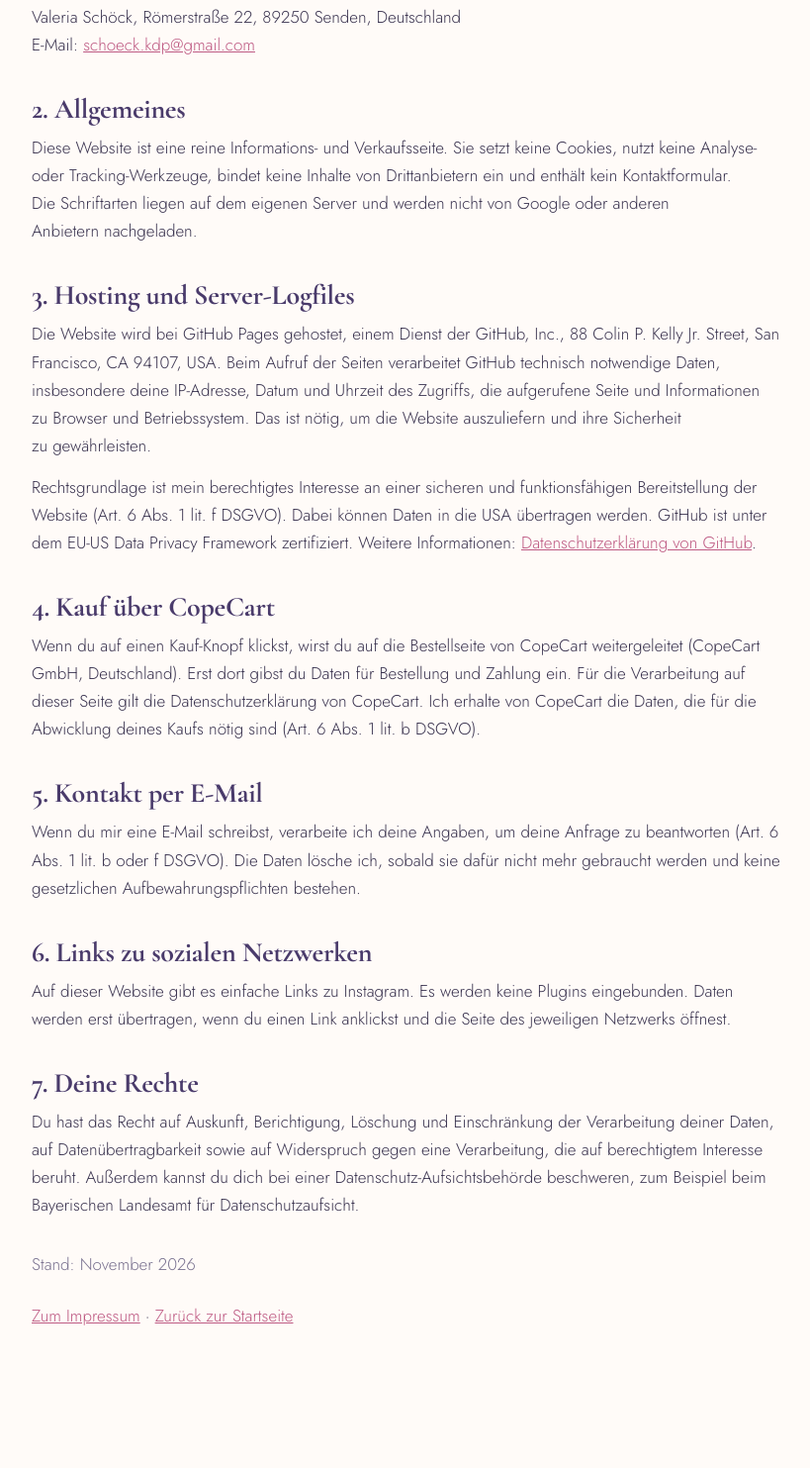
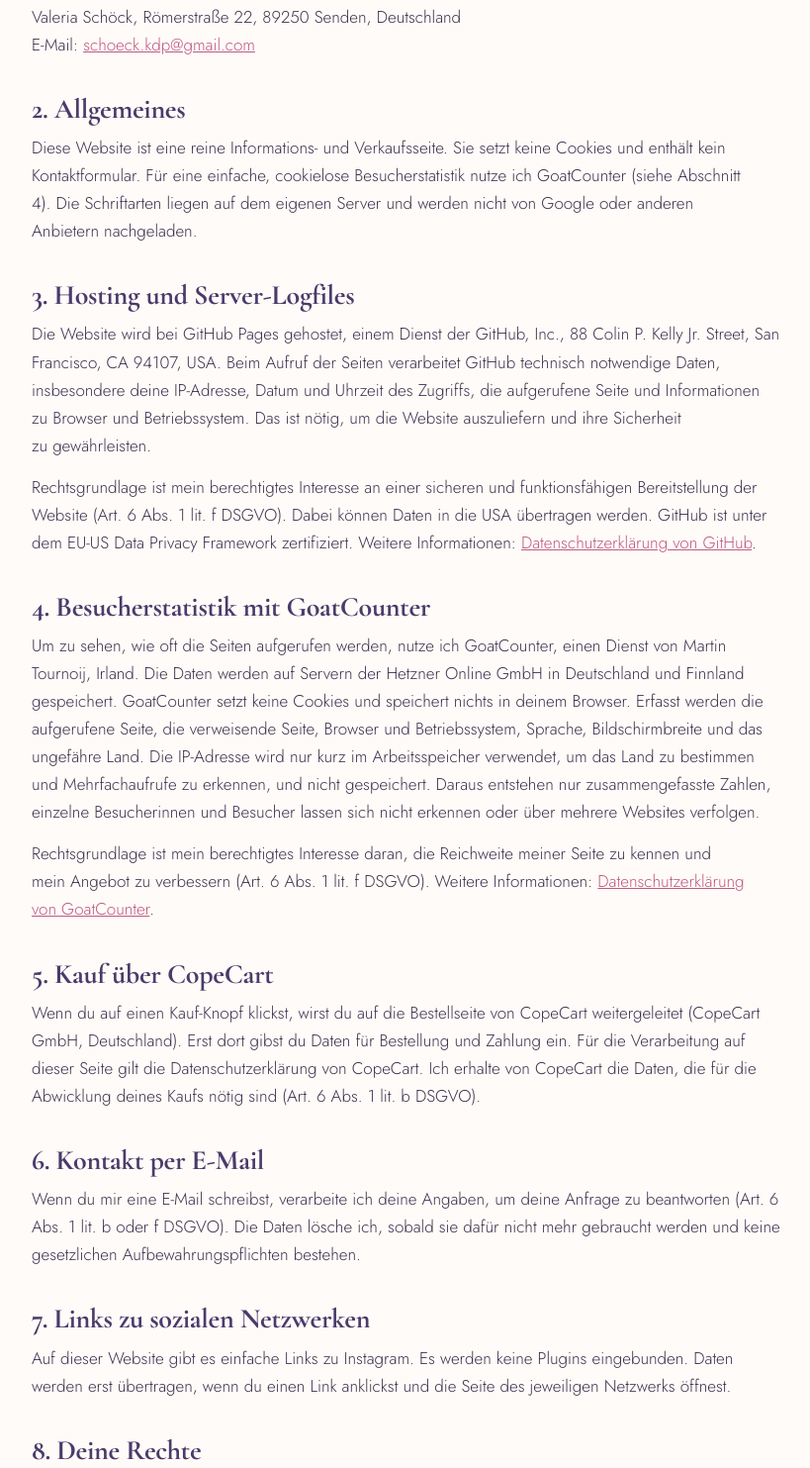
Before and after one commit to mamamoneymethode/lera.diedigitalmama, a plain HTML site: page datenschutz.html in a window 1280 px wide. Shown: the part 265-1748 px from the top of the page at 99% size, without its empty margins (228-1047 px from the left). Before the commit the page ends 1704 px from the top, so only its background shows below. Drawn offline with Linux system fonts and the light colour scheme.

Commit message:
Besucherzähler GoatCounter und Datenschutz ergänzt

```diff
--- a/datenschutz.html
+++ b/datenschutz.html
@@ -17,27 +17,32 @@
     <p>Valeria Schöck, Römerstraße 22, 89250 Senden, Deutschland<br>E-Mail: <a href="mailto:schoeck.kdp@gmail.com">schoeck.kdp@gmail.com</a></p>
 
     <h2>2. Allgemeines</h2>
-    <p>Diese Website ist eine reine Informations- und Verkaufsseite. Sie setzt keine Cookies, nutzt keine Analyse- oder Tracking-Werkzeuge, bindet keine Inhalte von Drittanbietern ein und enthält kein Kontaktformular. Die Schriftarten liegen auf dem eigenen Server und werden nicht von Google oder anderen Anbietern nachgeladen.</p>
+    <p>Diese Website ist eine reine Informations- und Verkaufsseite. Sie setzt keine Cookies und enthält kein Kontaktformular. Für eine einfache, cookielose Besucherstatistik nutze ich GoatCounter (siehe Abschnitt 4). Die Schriftarten liegen auf dem eigenen Server und werden nicht von Google oder anderen Anbietern nachgeladen.</p>
 
     <h2>3. Hosting und Server-Logfiles</h2>
     <p>Die Website wird bei GitHub Pages gehostet, einem Dienst der GitHub, Inc., 88 Colin P. Kelly Jr. Street, San Francisco, CA 94107, USA. Beim Aufruf der Seiten verarbeitet GitHub technisch notwendige Daten, insbesondere deine IP-Adresse, Datum und Uhrzeit des Zugriffs, die aufgerufene Seite und Informationen zu Browser und Betriebssystem. Das ist nötig, um die Website auszuliefern und ihre Sicherheit zu gewährleisten.</p>
     <p>Rechtsgrundlage ist mein berechtigtes Interesse an einer sicheren und funktionsfähigen Bereitstellung der Website (Art. 6 Abs. 1 lit. f DSGVO). Dabei können Daten in die USA übertragen werden. GitHub ist unter dem EU-US Data Privacy Framework zertifiziert. Weitere Informationen: <a href="https://docs.github.com/de/site-policy/privacy-policies/github-general-privacy-statement">Datenschutzerklärung von GitHub</a>.</p>
 
-    <h2>4. Kauf über CopeCart</h2>
+    <h2>4. Besucherstatistik mit GoatCounter</h2>
+    <p>Um zu sehen, wie oft die Seiten aufgerufen werden, nutze ich GoatCounter, einen Dienst von Martin Tournoij, Irland. Die Daten werden auf Servern der Hetzner Online GmbH in Deutschland und Finnland gespeichert. GoatCounter setzt keine Cookies und speichert nichts in deinem Browser. Erfasst werden die aufgerufene Seite, die verweisende Seite, Browser und Betriebssystem, Sprache, Bildschirmbreite und das ungefähre Land. Die IP-Adresse wird nur kurz im Arbeitsspeicher verwendet, um das Land zu bestimmen und Mehrfachaufrufe zu erkennen, und nicht gespeichert. Daraus entstehen nur zusammengefasste Zahlen, einzelne Besucherinnen und Besucher lassen sich nicht erkennen oder über mehrere Websites verfolgen.</p>
+    <p>Rechtsgrundlage ist mein berechtigtes Interesse daran, die Reichweite meiner Seite zu kennen und mein Angebot zu verbessern (Art. 6 Abs. 1 lit. f DSGVO). Weitere Informationen: <a href="https://www.goatcounter.com/help/privacy">Datenschutzerklärung von GoatCounter</a>.</p>
+
+    <h2>5. Kauf über CopeCart</h2>
     <p>Wenn du auf einen Kauf-Knopf klickst, wirst du auf die Bestellseite von CopeCart weitergeleitet (CopeCart GmbH, Deutschland). Erst dort gibst du Daten für Bestellung und Zahlung ein. Für die Verarbeitung auf dieser Seite gilt die Datenschutzerklärung von CopeCart. Ich erhalte von CopeCart die Daten, die für die Abwicklung deines Kaufs nötig sind (Art. 6 Abs. 1 lit. b DSGVO).</p>
 
-    <h2>5. Kontakt per E-Mail</h2>
+    <h2>6. Kontakt per E-Mail</h2>
     <p>Wenn du mir eine E-Mail schreibst, verarbeite ich deine Angaben, um deine Anfrage zu beantworten (Art. 6 Abs. 1 lit. b oder f DSGVO). Die Daten lösche ich, sobald sie dafür nicht mehr gebraucht werden und keine gesetzlichen Aufbewahrungspflichten bestehen.</p>
 
-    <h2>6. Links zu sozialen Netzwerken</h2>
+    <h2>7. Links zu sozialen Netzwerken</h2>
     <p>Auf dieser Website gibt es einfache Links zu Instagram. Es werden keine Plugins eingebunden. Daten werden erst übertragen, wenn du einen Link anklickst und die Seite des jeweiligen Netzwerks öffnest.</p>
 
-    <h2>7. Deine Rechte</h2>
+    <h2>8. Deine Rechte</h2>
     <p>Du hast das Recht auf Auskunft, Berichtigung, Löschung und Einschränkung der Verarbeitung deiner Daten, auf Datenübertragbarkeit sowie auf Widerspruch gegen eine Verarbeitung, die auf berechtigtem Interesse beruht. Außerdem kannst du dich bei einer Datenschutz-Aufsichtsbehörde beschweren, zum Beispiel beim Bayerischen Landesamt für Datenschutzaufsicht.</p>
 
     <p class="leise" style="margin-top:32px">Stand: November 2026</p>
     <p style="margin-top:24px"><a href="impressum.html">Zum Impressum</a> · <a href="index.html">Zurück zur Startseite</a></p>
   </div>
 </main>
+<script data-goatcounter="https://lera.goatcounter.com/count" async src="https://gc.zgo.at/count.js"></script>
 </body>
 </html>
```
Also changed, not shown: impressum.html (+1 -0 lines), index.html (+1 -0 lines).
